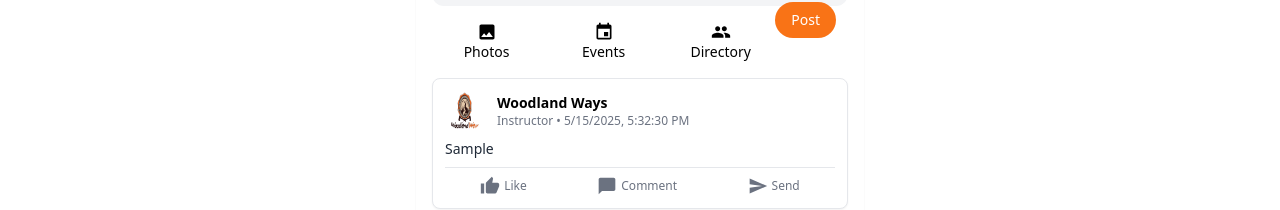
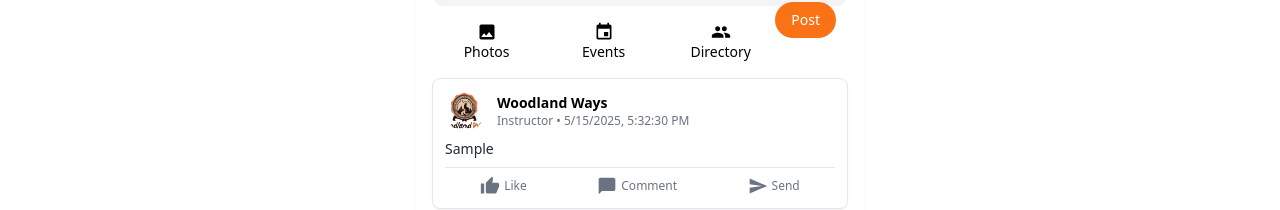
Before and after one commit to BUSHBOI95/Woodland-Ways-Portal-, a React (Vite) app: page / in a window 1280 px wide. Both pictures are taken after typing "Sample" into the empty fields and a click on the button "Post". Shown: the part 274-484 px from the top of the page. Built offline with nearby package versions, Linux system fonts and the light colour scheme.

Commit message:
Update Home.jsx

```diff
--- a/src/pages/Home.jsx
+++ b/src/pages/Home.jsx
@@ -100,7 +100,7 @@ const Home = () => {
                 <img
                   src={Icon}
                   alt="Avatar"
-                  className="w-10 h-10 rounded-full mr-3"
+                  className="w-10 h-10 rounded-full object-cover mr-3"
                 />
                 <div>
                   <p className="font-semibold text-sm">Woodland Ways</p>
```
